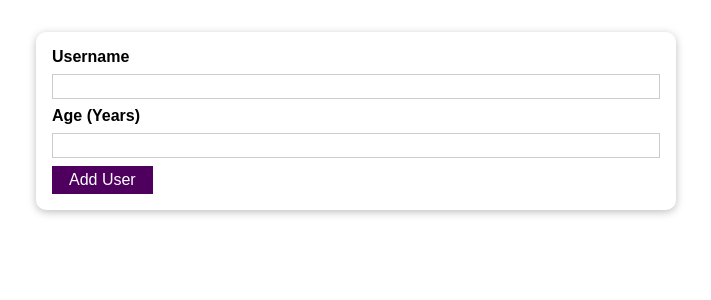
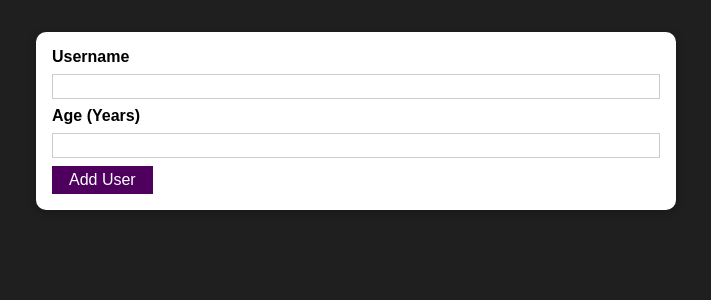
Before and after one commit to ivan-grekov/react-course, a React (Create React App) app in the folder users-table/: page / in a window 1280 px wide. Shown: the top 300 px of the page, without its empty margins (284-995 px from the left). Built offline with nearby package versions, Linux system fonts and the light colour scheme.

Commit message:
refactor: change bg of html

```diff
--- a/users-table/src/index.css
+++ b/users-table/src/index.css
@@ -4,6 +4,7 @@
 
 html {
   font-family: sans-serif;
+  background: #1f1f1f;
 }
 
 body {
```
